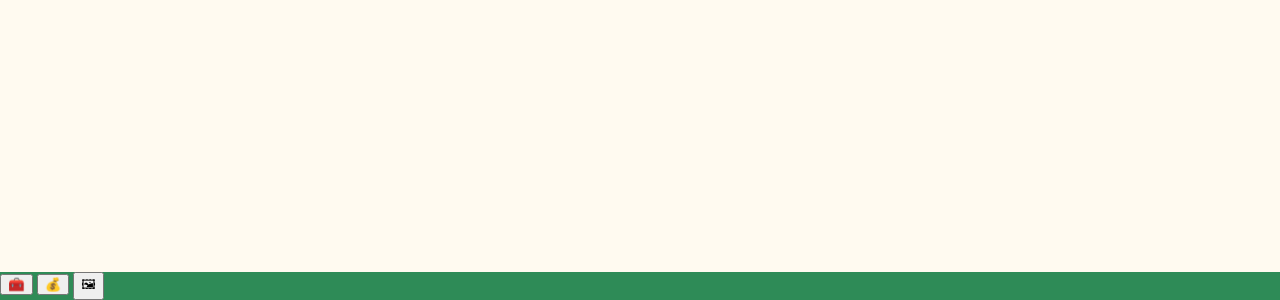
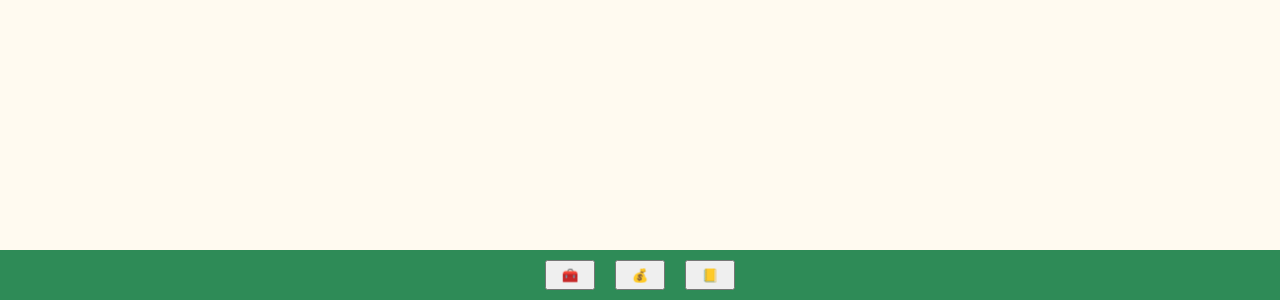
Before and after one commit to florianGierlichs/css-layout, a website: page index.html in a window 1280 px wide. Shown: the part 500-800 px from the top of the page. Drawn offline with Linux system fonts and the light colour scheme.

Commit message:
Add footer style

```diff
--- a/index.html
+++ b/index.html
@@ -9,9 +9,9 @@
   <body>
     <main></main>
     <footer class="bottom-nav">
-      <a href=""><button>🧰</button></a>
-      <a href=""><button>💰</button></a>
-      <a href=""><button>🖼</button></a>
+      <a href=""><button class="buttonNav">🧰</button></a>
+      <a href=""><button class="buttonNav">💰</button></a>
+      <a href=""><button class="buttonNav">📒</button></a>
     </footer>
   </body>
 </html>
--- a/styles.css
+++ b/styles.css
@@ -17,4 +17,12 @@ body {
   right: 0;
   bottom: 0;
   background-color: seagreen;
+  display: flex;
+  justify-content: center;
 }
+
+.buttonNav {
+  margin: 10px;
+  width: 50px;
+  height: 30px;
+}
```
